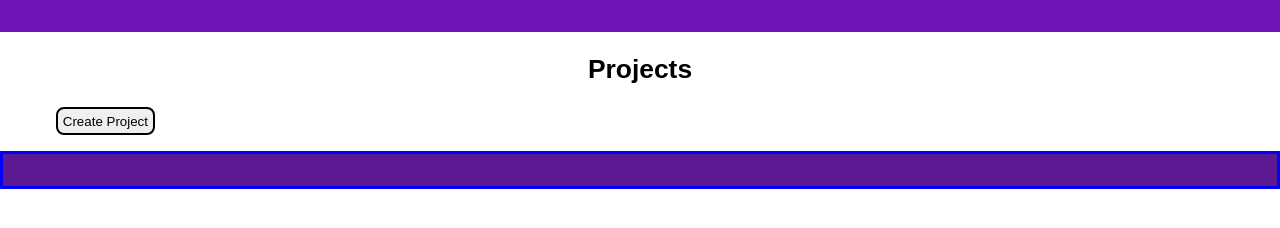
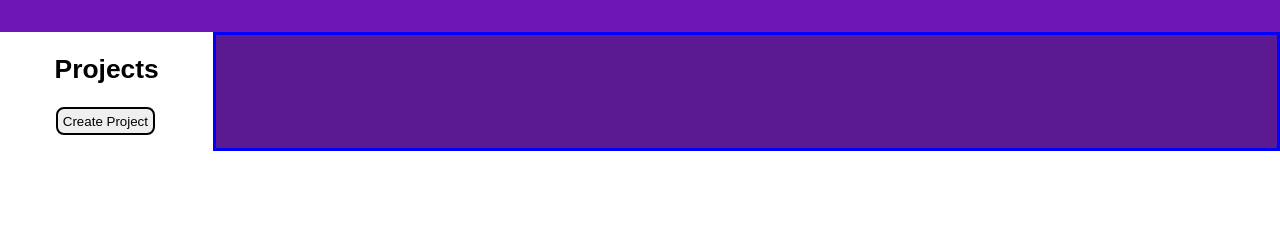
Before and after one commit to cmbak/Todo-List, a plain HTML site: page index.html in a window 1280 px wide. Shown: the part 64-292 px from the top of the page. Drawn offline with Linux system fonts and the light colour scheme.

Commit message:
Made main content a grid

```diff
--- a/index.html
+++ b/index.html
@@ -12,6 +12,7 @@
         <div class="nav">
             <h1 id="title">Todo List</h1>
         </div>
+        <div id="main-content-container">
             <div class="sidebar">
                 <h2>Projects</h2>
                 <ul id="project-list">
@@ -26,24 +27,7 @@
                     </div>
                 </ul>
             </div>
-        <div id="todo-container"> <!-- Probably should rename -->
-            <!-- <div class="todo">
-                <h3 class="todo-title">Todo One</h3>
-                <p class="todo-desc">Lorem ipsum dolor sit amet consectetur adipisicing elit. Vel, consectetur corrupti? Non?</p> -->
-                <!--
-                    Due Date
-                    Priority
-                    Tag?
-                -->
-            <!-- </div>
-            <div class="todo">
-                <h3 class="todo-title">Todo One</h3>
-                <p class="todo-desc">Lorem ipsum dolor sit amet consectetur adipisicing elit. Vel, consectetur corrupti? Non?</p>
-            </div>
-            <div class="todo">
-                <h3 class="todo-title">Todo One</h3>
-                <p class="todo-desc">Lorem ipsum dolor sit amet consectetur adipisicing elit. Vel, consectetur corrupti? Non?</p>
-            </div> -->
+            <div id="todo-container"> <!-- Probably should rename --></div>
         </div>
     </div>
     <script src="main.js"></script>
--- a/style.css
+++ b/style.css
@@ -42,6 +42,11 @@ p {
     font-size: 2.5rem;
     text-align: center;
     padding-top: 1rem;
+}
+
+#main-content-container {
+    display: grid;
+    grid-template-columns: 0.8fr 4fr;
 }
 
 /* Sidebar */
```
Lines whose indentation alone changed are shown as unchanged.
